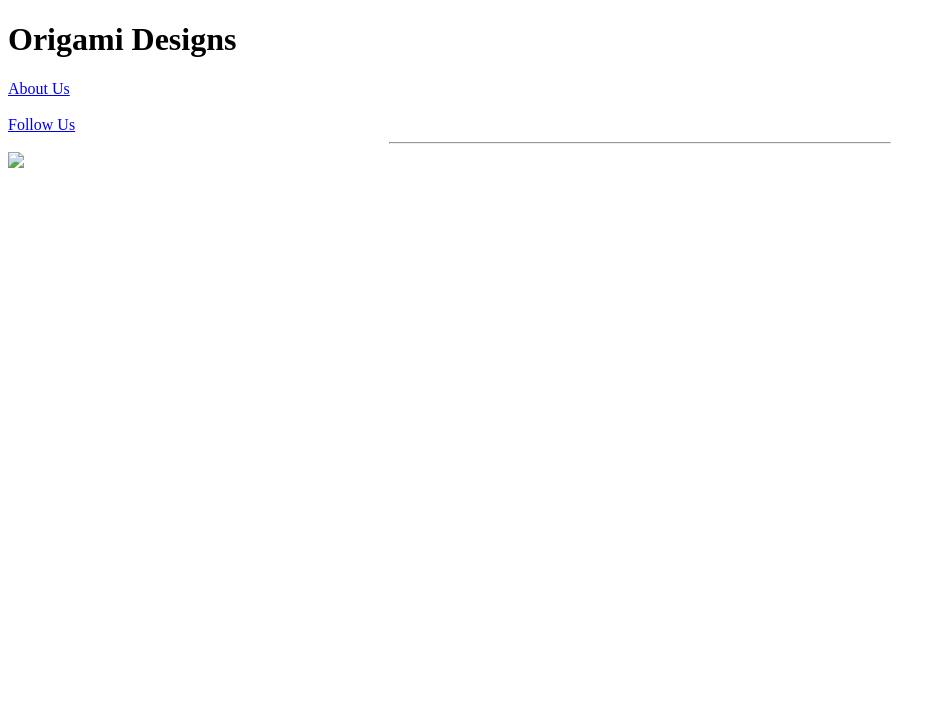
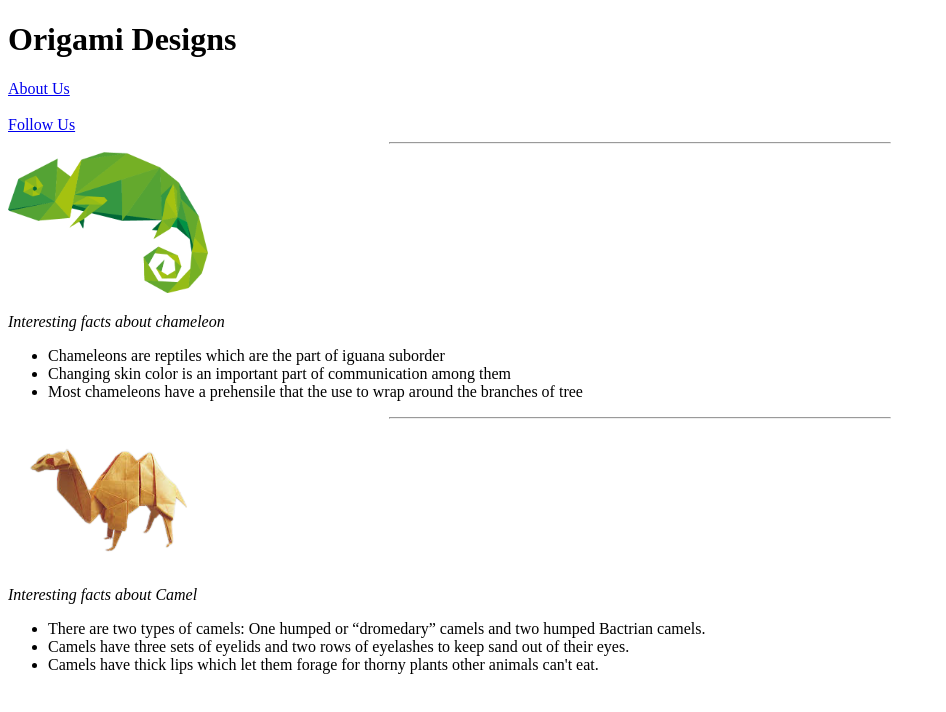
Before and after one commit to MOHAKGINNYMITTAL/Origami-designs, a plain HTML site: page index.html in a window 1280 px wide. Shown: the whole page, without its empty margins (0-946 px from the left). Drawn offline with Linux system fonts and the light colour scheme.

Commit message:
Add files via upload

```diff
--- a/index.html
+++ b/index.html
@@ -8,8 +8,28 @@
       <a href="about.html"> About Us</a><br><br>
       <a href="followus.html">Follow Us</a>
       <hr width=500px>
-      <a href="OrigamiImages\images\chameleon.png">
-          <img src="chameleon.png"width="200px"
+      <a href="Chameleon">
+          <img src="OrigamiImages\images\Chameleon.png"width=200px>
       </a>
+      <p><i>Interesting facts about chameleon</i></p>
+      <ul>
+          <li>Chameleons are reptiles which are the part of iguana suborder</li>
+          <li>Changing skin color is an important part of communication among them</li>
+          <li>Most chameleons have a prehensile that the use to wrap around the branches of tree</li>
+
+      </ul>
+      <hr width=500px>
+      <a href="Camel">
+          <img src="OrigamiImages\images\Camel.png"width=200px>
+      </a>
+      <p><i>Interesting facts about Camel</i></p>
+      <ul>
+          <li>There are two types of camels: One humped or “dromedary” camels
+               and two humped Bactrian camels.</li>
+            <li>Camels have three sets of eyelids and two rows of
+                eyelashes to keep sand out of their eyes.</li>
+        <li>Camels have thick lips which let them
+            forage for thorny plants other animals can't eat.</li>
+      </ul>
   </body>
 </html>
```
Also changed, not shown: OrigamiImages/images/Camel.png (added), OrigamiImages/images/Chameleon.png (added).
